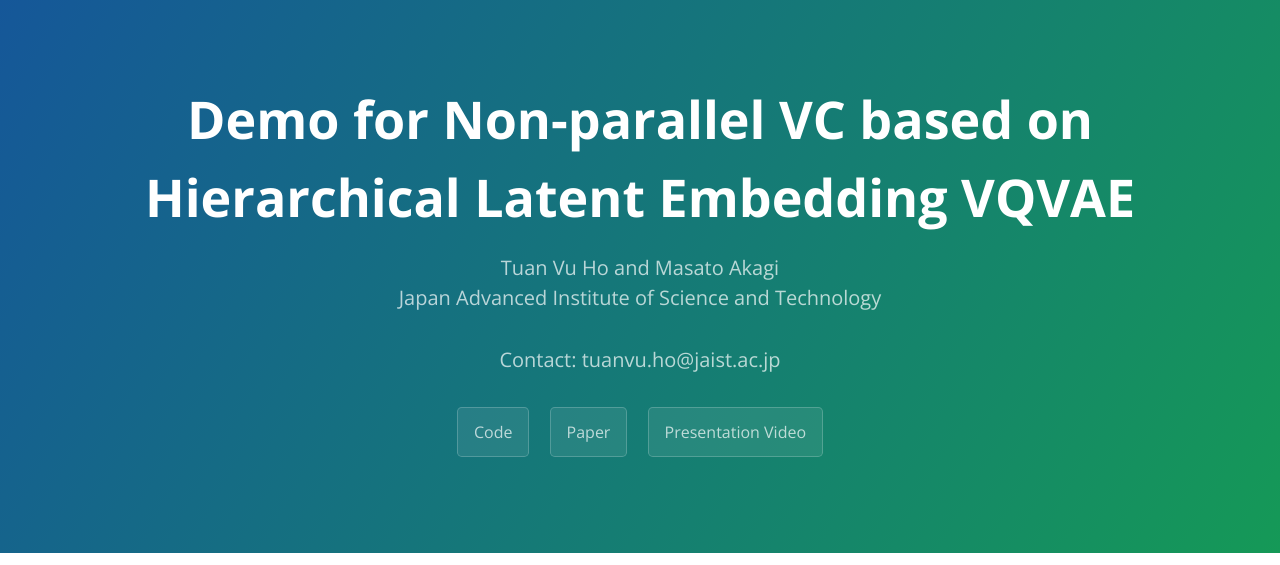
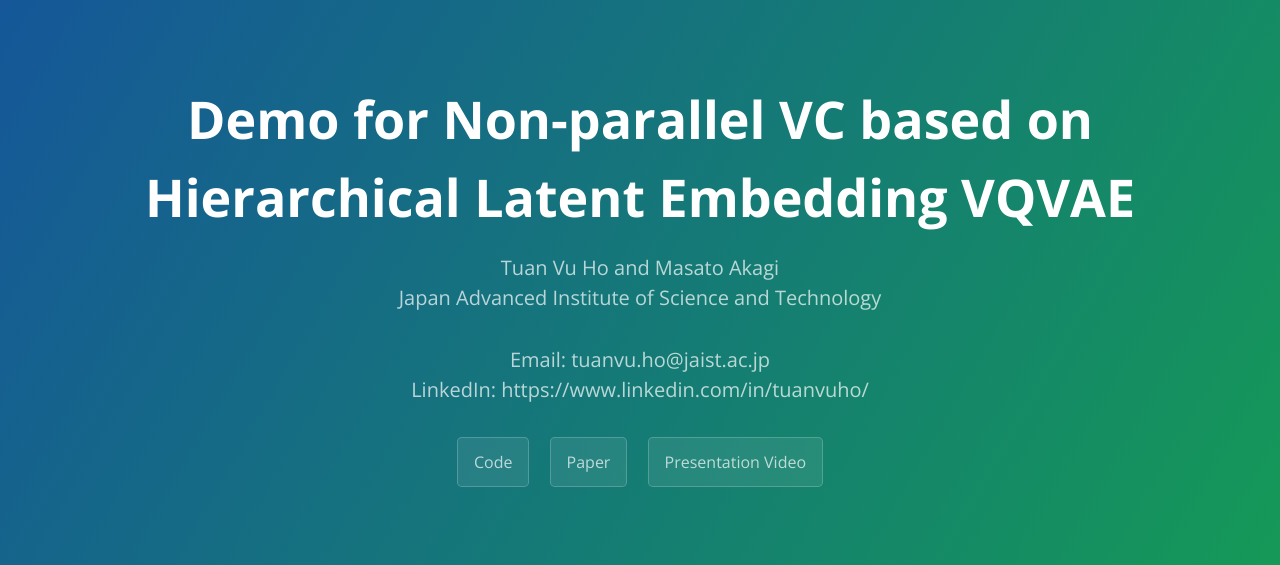
Before and after one commit to tuanvu92/VCC2020, a website: page index.html in a window 1280 px wide. Shown: the top 565 px of the page. Drawn offline with nearby package versions, Linux system fonts and the light colour scheme.

Commit message:
Add linkedin url

```diff
--- a/index.html
+++ b/index.html
@@ -13,10 +13,10 @@
     <section class="page-header">
       <h1 class="project-name">Demo for Non-parallel VC based on <br> Hierarchical Latent Embedding VQVAE</h1>
       <h2 class="project-tagline">Tuan Vu Ho and Masato Akagi <br> Japan Advanced Institute of Science and Technology</h2>
-      <h2 class="project-tagline">Contact: tuanvu.ho@jaist.ac.jp</h2>
+      <h2 class="project-tagline">Email: tuanvu.ho@jaist.ac.jp <br> LinkedIn: <a href="https://www.linkedin.com/in/tuanvuho/" style="color:white">https://www.linkedin.com/in/tuanvuho/</a></h2>
       <a href="https://github.com/tuanvu92/VCC2020" class="btn">Code</a>
       <a href="https://www.isca-speech.org/archive/VCC_BC_2020/pdfs/VCC2020_paper_21.pdf" class="btn">Paper</a>
-	  <a href="https://youtu.be/-0unANTbbro" class="btn">Presentation Video</a>
+      <a href="https://youtu.be/-0unANTbbro" class="btn">Presentation Video</a>
     </section>
 
     <section class="main-content">
```
